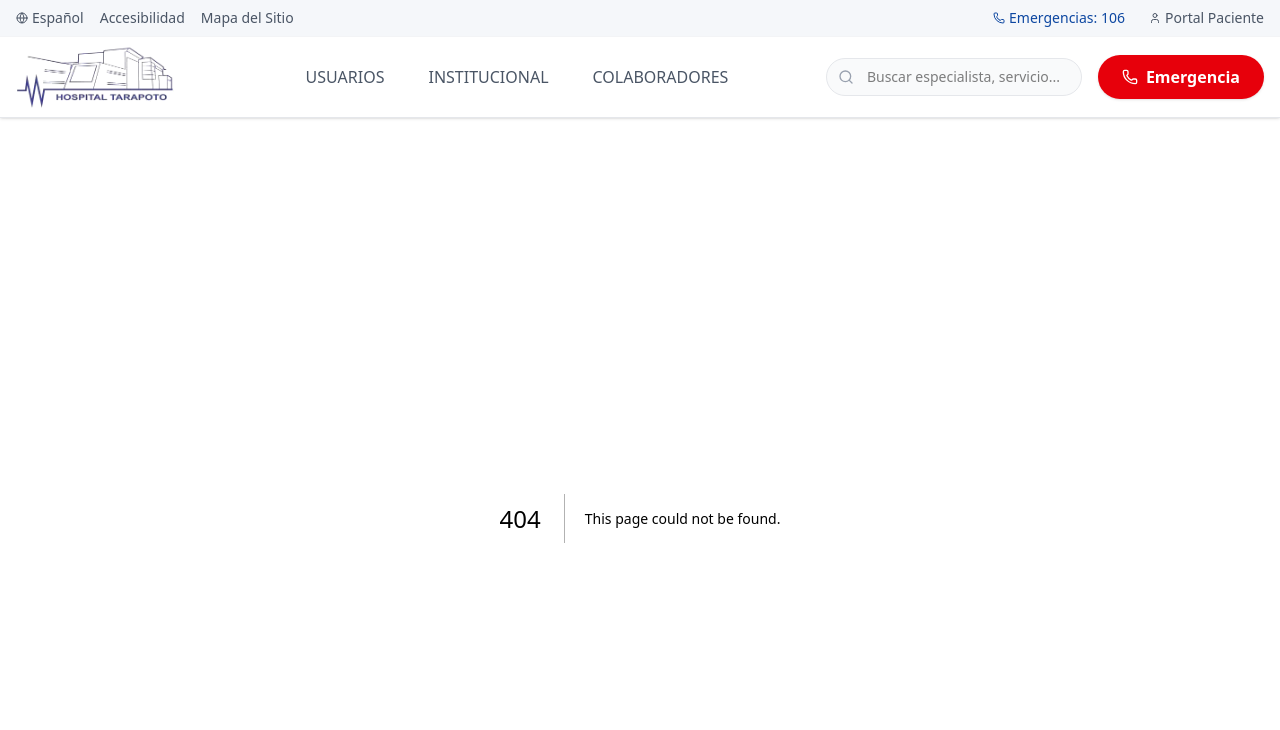
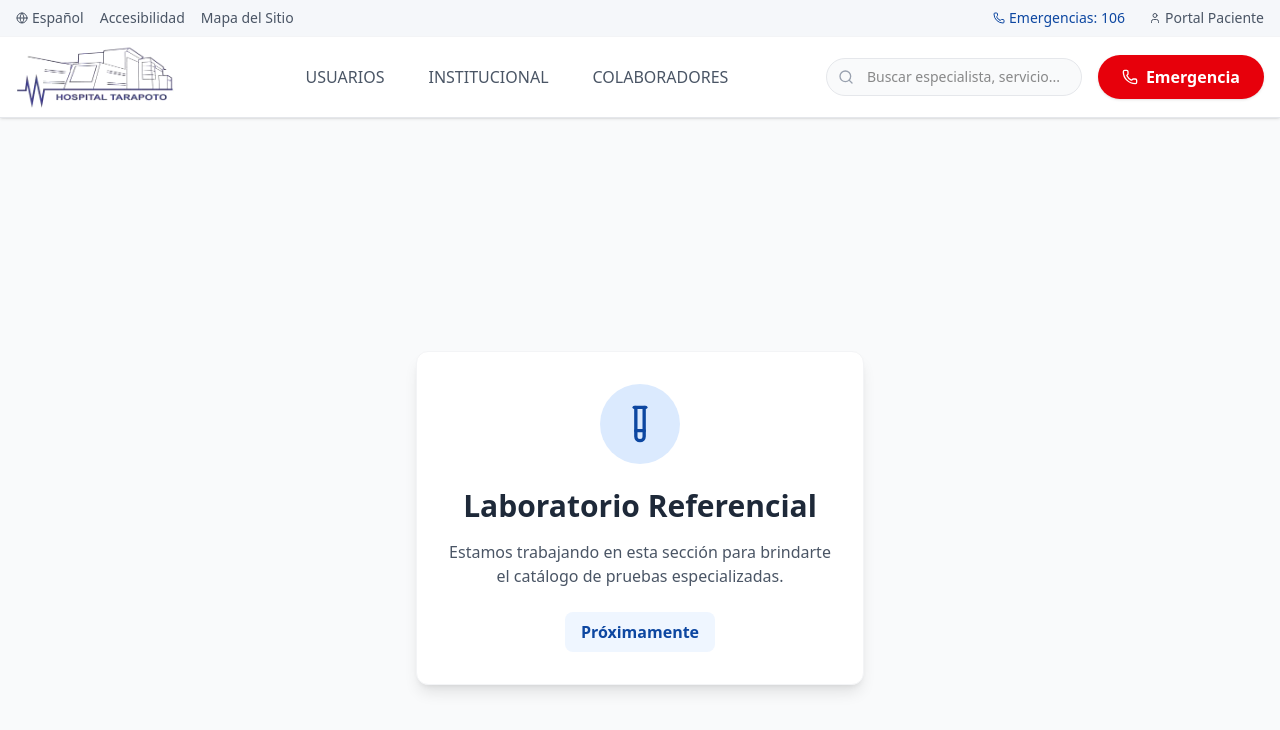
Before and after one commit to jhonyvp2000/hospital, a Next.js app: page /laboratorio in a window 1280 px wide. Before the commit this address had no page. Shown: the top 730 px of the page. Built offline with nearby package versions, Linux system fonts and the light colour scheme.

Commit message:
feat(pages): Add placeholders for Banco de Sangre and Laboratorio

```diff
--- /dev/null
+++ b/src/app/banco-sangre/page.tsx
@@ -0,0 +1,21 @@
+'use client';
+
+import React from 'react';
+import { Heart } from 'lucide-react';
+
+export default function BancoSangrePage() {
+    return (
+        <main className="min-h-screen bg-gray-50 flex items-center justify-center">
+            <div className="text-center p-8 bg-white rounded-xl shadow-lg border border-gray-100 max-w-md mx-auto">
+                <div className="w-20 h-20 bg-red-100 rounded-full flex items-center justify-center mx-auto mb-6 text-red-500">
+                    <Heart className="w-10 h-10" />
+                </div>
+                <h1 className="text-3xl font-bold text-gray-800 mb-4">Banco de Sangre</h1>
+                <p className="text-gray-600 mb-6">Estamos trabajando en esta sección para brindarte información sobre donación y disponibilidad.</p>
+                <div className="bg-blue-50 text-hospital-blue font-bold py-2 px-4 rounded-lg inline-block">
+                    Próximamente
+                </div>
+            </div>
+        </main>
+    );
+}
--- /dev/null
+++ b/src/app/laboratorio/page.tsx
@@ -0,0 +1,21 @@
+'use client';
+
+import React from 'react';
+import { TestTube } from 'lucide-react';
+
+export default function LaboratorioPage() {
+    return (
+        <main className="min-h-screen bg-gray-50 flex items-center justify-center">
+            <div className="text-center p-8 bg-white rounded-xl shadow-lg border border-gray-100 max-w-md mx-auto">
+                <div className="w-20 h-20 bg-blue-100 rounded-full flex items-center justify-center mx-auto mb-6 text-hospital-blue">
+                    <TestTube className="w-10 h-10" />
+                </div>
+                <h1 className="text-3xl font-bold text-gray-800 mb-4">Laboratorio Referencial</h1>
+                <p className="text-gray-600 mb-6">Estamos trabajando en esta sección para brindarte el catálogo de pruebas especializadas.</p>
+                <div className="bg-blue-50 text-hospital-blue font-bold py-2 px-4 rounded-lg inline-block">
+                    Próximamente
+                </div>
+            </div>
+        </main>
+    );
+}
```
